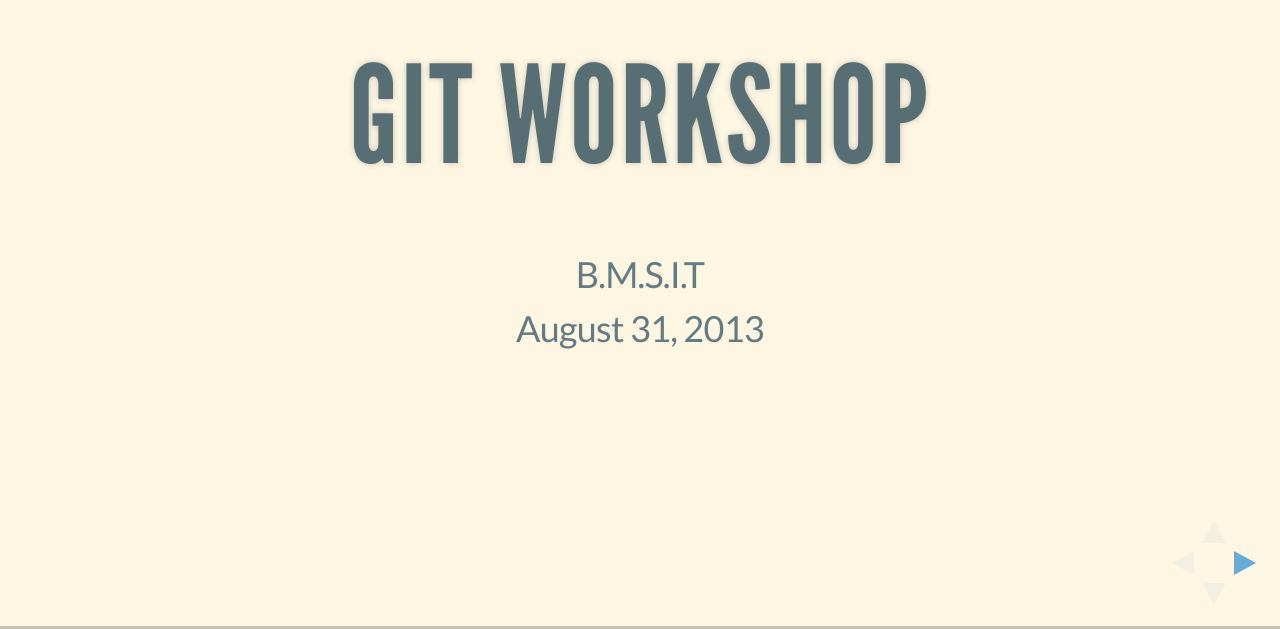
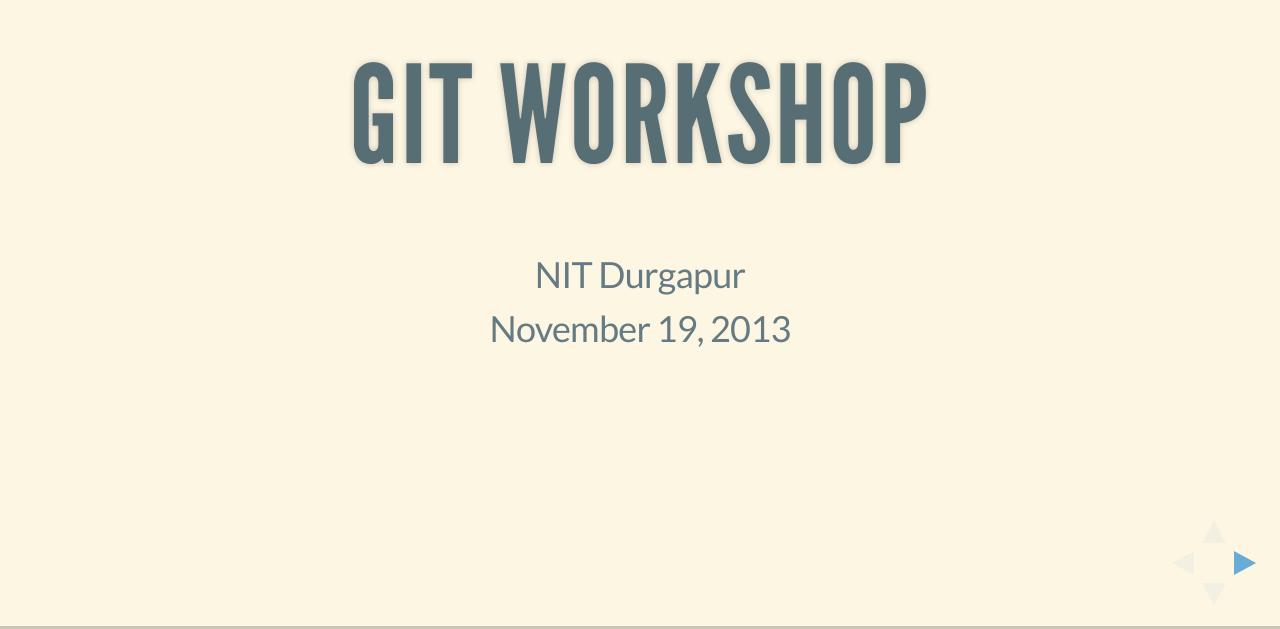
Before and after one commit to gopesht/git-workshop-bmsit, a plain HTML site: page git-beginner.html in a window 1280 px wide. Shown: the part 171-800 px from the top of the page. Drawn offline with Linux system fonts and the light colour scheme.

Commit message:
modified for using it at our college thanking kaustav

```diff
--- a/git-beginner.html
+++ b/git-beginner.html
@@ -4,7 +4,7 @@
     <head>
         <meta charset="utf-8">
 
-        <title>Git workshop for beginners - WFS-India</title>
+        <title>Git workshop for beginners Source: WFS-India</title>
 
         <meta name="description" content="An introduction to Git">
         <meta name="author" content="Kaustav Das Modak">
@@ -47,8 +47,8 @@
                     </p>
 
                     <!-- Venue and date -->
-                    <p>B.M.S.I.T</p>
-                    <p>August 31, 2013</p>
+                    <p>NIT Durgapur</p>
+                    <p>November 19, 2013</p>
                     <!-- End venue and date -->
 
                 </section>
```
